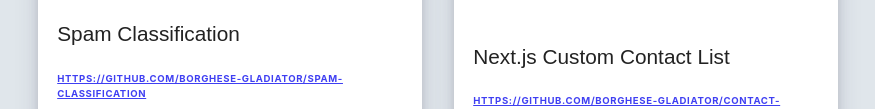
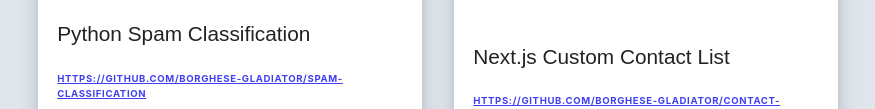
Before and after one commit to Borghese-Gladiator/my-app-list, a Gatsby site: page / in a window 1280 px wide. Shown: the part 557-666 px from the top of the page, without its empty margins (202-1077 px from the left). Built offline with nearby package versions, Linux system fonts and the light colour scheme; Gatsby itself is replaced by a stand-in of ours.

Commit message:
Update index.js

```diff
--- a/src/pages/index.js
+++ b/src/pages/index.js
@@ -486,7 +486,7 @@
     link: 'https://github.com/Borghese-Gladiator/spam-classification',
     github_link: 'https://github.com/Borghese-Gladiator/spam-classification',
     thumbnail: SpamClassifierImage,
-    title: 'Spam Classification',
+    title: 'Python Spam Classification',
     description: "Trained DecisionTree, GradientBoost, RandomForest classifiers based on extracted text features found in features.py (count of misspelled words, count of known spam phrases, count of exclamation points). Used NLTK library  to find valid words. Loaded CSV from Kaggle dataset. Used JS to scrape a known spam words list from website. Saved best classification model as pickle object. Also, wrote up utilities to tokenize, lemmatize, and remove stop words, however, runtime was FAR too long to be usable.",
     date: '30 April 2021',
     dateCreated: new Date(2021, 3, 30),
```
